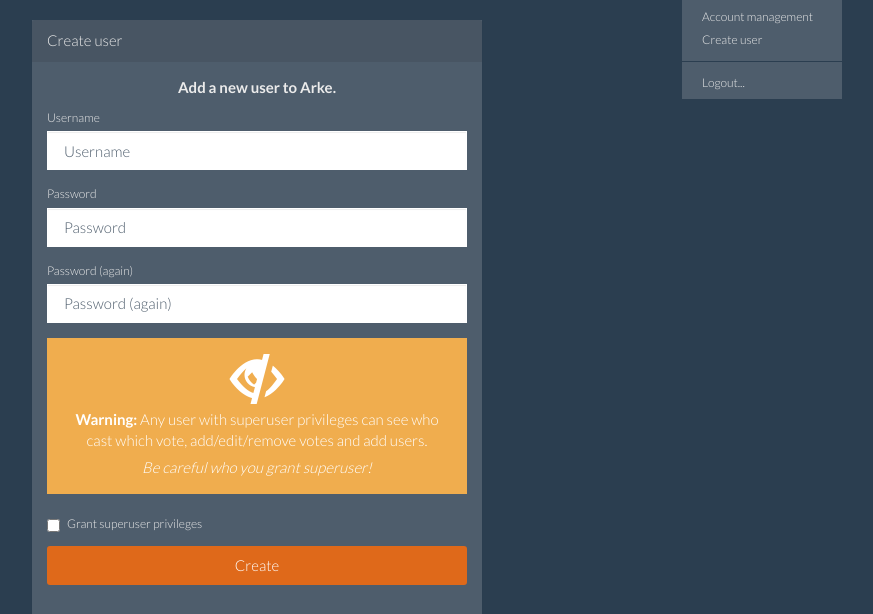
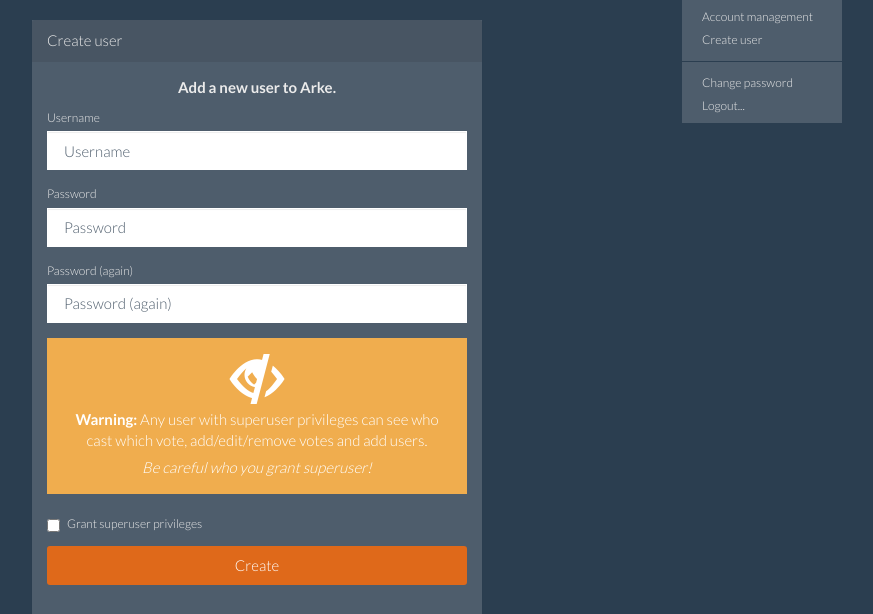
Before and after one commit to Emberwalker/Arke, a Flask app: page /create-user in a window 1280 px wide, after a click that opens the changed part. Shown: the part 40-654 px from the top of the page, without its empty margins (383-1256 px from the left). Run offline with Flask 2, Linux system fonts and the light colour scheme; a user stored in the database is signed in; tables that the repository leaves empty hold one stand-in row (values such as "Sample post"); some libraries are stand-ins or nearby versions.

Commit message:
Add change password to user menu.

```diff
--- a/templates/base.html
+++ b/templates/base.html
@@ -22,6 +22,7 @@
                         <li><a href="/create-user">Create user</a></li>
                         <li class="divider"></li>
                         {% endif %}
+                        <li><a href="/users/change-password">Change password</a></li>
                         <li><a href="/logout">Logout...</a></li>
                     </ul>
                 </li>
```
